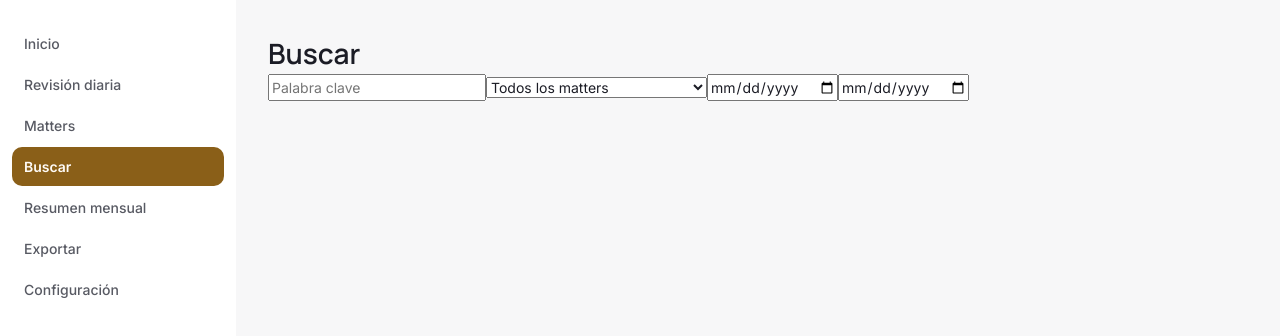
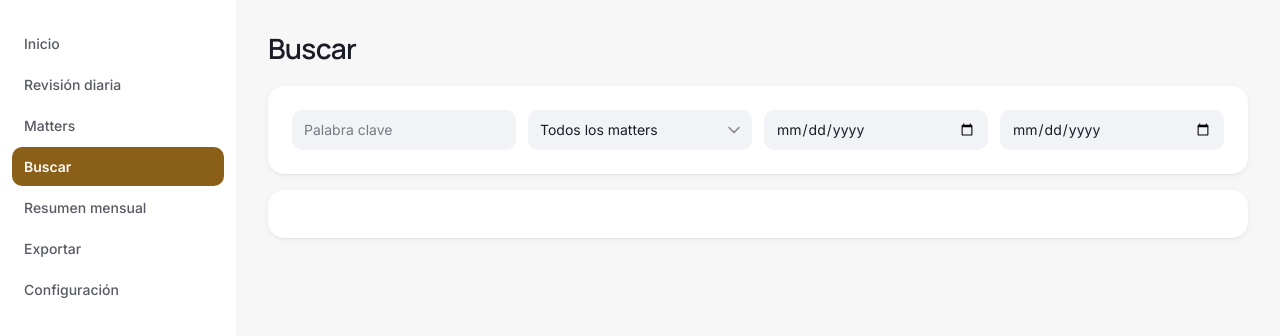
Before and after one commit to OmarBonillav3/dockets-tracker, a React (Vite) app: page /search in a window 1280 px wide. Shown: the top 336 px of the page. Built offline with nearby package versions, Linux system fonts and the light colour scheme.

Commit message:
style: wire theme classes into Search screen

```diff
--- a/src/screens/Search.jsx
+++ b/src/screens/Search.jsx
@@ -20,10 +20,12 @@ export function Search() {
   });
 
   return (
-    <div>
-      <h1>Buscar</h1>
-      <input aria-label="Palabra clave" value={keyword} onChange={(e) => setKeyword(e.target.value)} placeholder="Palabra clave" />
-      <select aria-label="Matter" value={matterId} onChange={(e) => setMatterId(e.target.value)}>
+    <div className="screen">
+      <h1 className="screen__title">Buscar</h1>
+      <div className="card">
+        <div className="filter-bar">
+          <input className="input" aria-label="Palabra clave" value={keyword} onChange={(e) => setKeyword(e.target.value)} placeholder="Palabra clave" />
+          <select className="select" aria-label="Matter" value={matterId} onChange={(e) => setMatterId(e.target.value)}>
             <option value="">Todos los matters</option>
             {matters.map((m) => (
               <option key={m.id} value={m.id}>
@@ -31,11 +33,13 @@ export function Search() {
               </option>
             ))}
           </select>
-      <input aria-label="Desde" type="date" value={from} onChange={(e) => setFrom(e.target.value)} />
-      <input aria-label="Hasta" type="date" value={to} onChange={(e) => setTo(e.target.value)} />
-      <ul>
+          <input className="input" aria-label="Desde" type="date" value={from} onChange={(e) => setFrom(e.target.value)} />
+          <input className="input" aria-label="Hasta" type="date" value={to} onChange={(e) => setTo(e.target.value)} />
+        </div>
+      </div>
+      <ul className="card rows">
         {results.map((e) => (
-          <li key={e.id}>
+          <li className="row row__meta" key={e.id}>
             {e.date} — {e.task}
           </li>
         ))}
```
Lines whose indentation alone changed are shown as unchanged.
